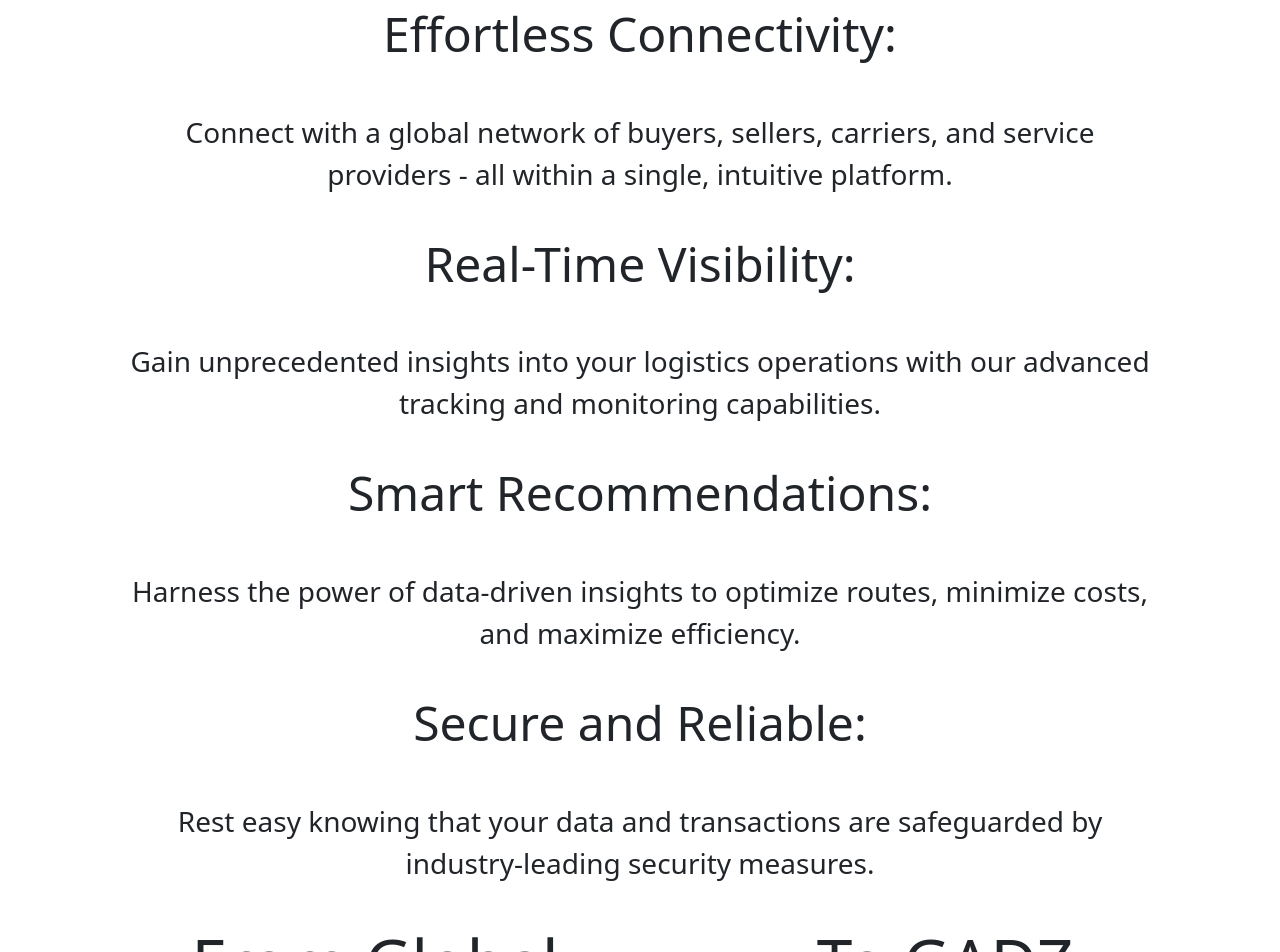
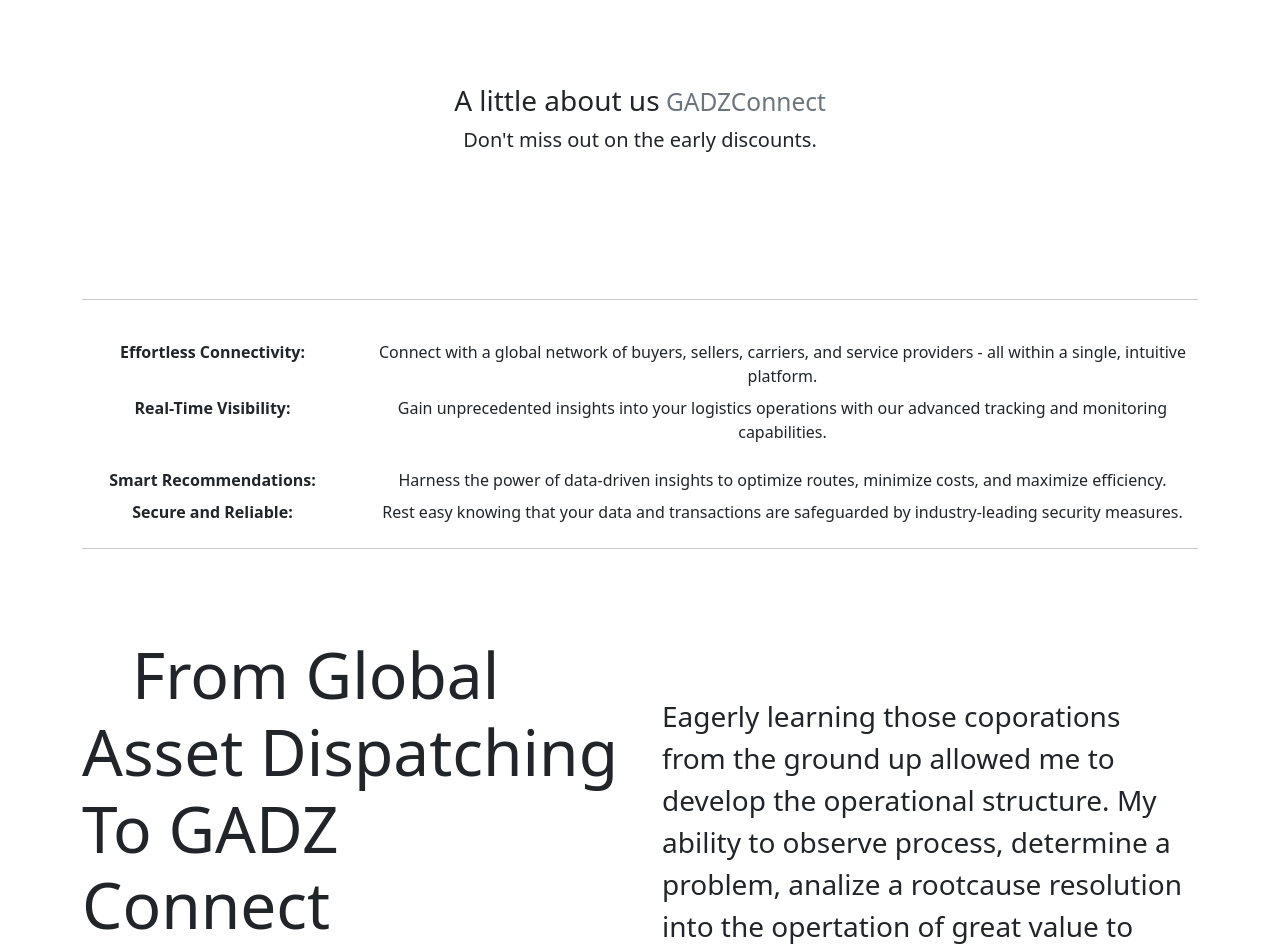
Before and after one commit to dagreatcode/GADZ, a React (Create React App) app in the folder client/: page /Bio in a window 1280 px wide. Shown: the part 1220-2172 px from the top of the page. Built offline with nearby package versions, Linux system fonts and the light colour scheme.

Commit message:
more formatting

```diff
--- a/client/src/containers/AboutUs/globalassetdispatching/Biography/Bio.tsx
+++ b/client/src/containers/AboutUs/globalassetdispatching/Biography/Bio.tsx
@@ -35,83 +35,117 @@
               alt="connecting dots"
             />
           </div>
+          <div style={{ padding: "10%" }}>
+            {" "}
+            <h3>
+              A little about us
+              <small className="text-muted"> GADZConnect</small>
+            </h3>
+            <blockquote className="blockquote">
+              <p className="mb-0">Don't miss out on the early discounts.</p>
+            </blockquote>
+          </div>
           <hr />
-          <h1 className="display-5">Effortless Connectivity:</h1>
-          <div className="fs-3" style={{ padding: "40px" }}>
+          <br />
+          <dl className="row">
+            <dt className="col-sm-3">Effortless Connectivity:</dt>
+            <dd className="col-sm-9">
               Connect with a global network of buyers, sellers, carriers, and
-            service providers - all within a single, intuitive platform.
-          </div>
-          <h1 className="display-5">Real-Time Visibility:</h1>
-          <div className="fs-3" style={{ padding: "40px" }}>
-            Gain unprecedented insights into your logistics operations with our
-            advanced tracking and monitoring capabilities.
-          </div>
-          <h1 className="display-5">Smart Recommendations: </h1>
-          <div className="fs-3" style={{ padding: "40px" }}>
+              service providers - all within a single, intuitive platform.{" "}
+            </dd>
+
+            <dt className="col-sm-3">Real-Time Visibility:</dt>
+            <dd className="col-sm-9">
+              <p>
+                Gain unprecedented insights into your logistics operations with
+                our advanced tracking and monitoring capabilities.
+              </p>
+              {/* <p>Donec id elit non mi porta gravida at eget metus.</p> */}
+            </dd>
+
+            <dt className="col-sm-3">Smart Recommendations:</dt>
+            <dd className="col-sm-9">
               Harness the power of data-driven insights to optimize routes,
               minimize costs, and maximize efficiency.{" "}
+            </dd>
+
+            <dt className="col-sm-3 text-truncate">Secure and Reliable:</dt>
+            <dd className="col-sm-9">
+              Rest easy knowing that your data and transactions are safeguarded
+              by industry-leading security measures.
+            </dd>
+
+            {/* <dt className="col-sm-3">Nesting</dt>
+            <dd className="col-sm-9">
+              <dl className="row">
+                <dt className="col-sm-4">Nested definition list</dt>
+                <dd className="col-sm-8">
+                  Aenean posuere, tortor sed cursus feugiat, nunc augue blandit
+                  nunc.
+                </dd>
+              </dl>
+            </dd> */}
+          </dl>
         </div>
-          <h1 className="display-5">Secure and Reliable: </h1>
-          <div className="fs-3" style={{ padding: "40px" }}>
-            Rest easy knowing that your data and transactions are safeguarded by
-            industry-leading security measures.
-          </div>
+        <hr />
+        <br />
+        <br />
+        <br />
         <div id="biogrid" className="row">
           <div className="col-md-6 col-xs-12">
-              <strong className="display-3" style={{ padding: "40px" }}>
-                {" "}
-                From Global Asset Dispatching
+            <strong
+              className="display-3"
+              style={{ padding: "50px", textAlign: "center", top: "50%" }}
+            >
+              From Global Asset Dispatching To GADZ Connect
             </strong>
             <br />
             <br />
-              <p className="fs-3" style={{ padding: "40px" }}>
+            <p className="fs-3" style={{ padding: "10px" }}>
               I embrace being an asset in everything I do. My journey in life
               has installed a great belief in trusting the process. Life
-                accomplishmemts will grant you the pleasure of what it looks
-                like to be creative, resilient and significant”! Who Is Shamira
-                Carter? Born in Philadephia, PA My career path has built the
-                foundation of my lif. I consider myself an asset in everything I
-                do. Every since I was a child, I always felt i can do anything
-                that comes to mind. This allowed me to become boldly successful
-                in climbing the latter across corporations I have worked for in
-                the past. That mindset of becoming one of the best provided me
-                the luxury of traveling abroad, applying the ability to scale up
-                operations as a asset leader. My desire is to partner with
-                businesses seeking to put a root cause to their challeges and
-                produce a solution that fits! CONTACT Career Early work Early in
-                2009 I started my corporate career in the records management,
-                digital imaging, document perservation industry and operational
-                development industry.
+              accomplishmemts will grant you the pleasure of what it looks like
+              to be creative, resilient and significant”! Who Is Shamira Carter?
+              Born in Philadephia, PA My career path has built the foundation of
+              my lif. I consider myself an asset in everything I do. Every since
+              I was a child, I always felt i can do anything that comes to mind.
+              This allowed me to become boldly successful in climbing the latter
+              across corporations I have worked for in the past. That mindset of
+              becoming one of the best provided me the luxury of traveling
+              abroad, applying the ability to scale up operations as a asset
+              leader. My desire is to partner with businesses seeking to put a
+              root cause to their challeges and produce a solution that fits!
+              CONTACT Career Early work Early in 2009 I started my corporate
+              career in the records management, digital imaging, document
+              perservation industry and operational development industry.
             </p>
           </div>
           <div className="col-md-6 col-xs-12">
-              <strong className="display-3" style={{ padding: "40px" }}>
+            {/* <strong className="display-3" style={{ padding: "40px" }}>
                 To GADZ Connect
-              </strong>
+              </strong> */}
             <br />
             <br />
-              <p className="fs-3" style={{ padding: "40px" }}>
+            <p className="fs-3" style={{ padding: "10px" }}>
               Eagerly learning those coporations from the ground up allowed me
               to develop the operational structure. My ability to observe
-                process, determine a problem, analize a rootcause resolution
-                into the opertation of great value to one's business objective.
-                My gift of leadership has granted me leverage in helping people
-                and operations grow in meeting its highest potential by
-                implementing my exceptional customer servicer experienc,
-                business consulting and people leader skills. Gracefully, I have
-                been able to install this ability in everything I do and now I
-                desire to provide this service in a partnerships from my
-                business to your business! Breakthrough My breakthrough into
-                this journey began in early 2020. I decided to take the leap of
-                faith by implanting myself into the world of enterprenuership.
-                My passion of being an asset of my own business and partnering
-                with like minded people to build a healthy and wealthy business
-                to business collaboration. Leading With Integrity! Our core
-                values: 1. Trust 2. Resilence 3. Transparency 4. Reliable
-                Leading With Integrity! Our core values: 1. Trust 2. Resilence
-                3. Transparency 4. Reliable
+              process, determine a problem, analize a rootcause resolution into
+              the opertation of great value to one's business objective. My gift
+              of leadership has granted me leverage in helping people and
+              operations grow in meeting its highest potential by implementing
+              my exceptional customer servicer experienc, business consulting
+              and people leader skills. Gracefully, I have been able to install
+              this ability in everything I do and now I desire to provide this
+              service in a partnerships from my business to your business!
+              Breakthrough My breakthrough into this journey began in early
+              2020. I decided to take the leap of faith by implanting myself
+              into the world of enterprenuership. My passion of being an asset
+              of my own business and partnering with like minded people to build
+              a healthy and wealthy business to business collaboration. Leading
+              With Integrity! Our core values: 1. Trust 2. Resilence 3.
+              Transparency 4. Reliable Leading With Integrity! Our core values:
+              1. Trust 2. Resilence 3. Transparency 4. Reliable
             </p>
-            </div>
           </div>
         </div>
       </div>
--- a/client/src/containers/AboutUs/globalassetdispatching/DispatchAgreement/DispatchAgreement.jsx
+++ b/client/src/containers/AboutUs/globalassetdispatching/DispatchAgreement/DispatchAgreement.jsx
@@ -39,58 +39,7 @@
               alt="talks"
             />
           </div>
-          <div>
-            {" "}
-            <h3>
-              Fancy display heading
-              <small className="text-muted"> With faded secondary text</small>
-            </h3>
-            <blockquote className="blockquote">
-              <p className="mb-0">
-                Lorem ipsum dolor sit amet, consectetur adipiscing elit. Integer
-                posuere erat a ante.
-              </p>
-            </blockquote>
-          </div>
-          <dl className="row">
-            <dt className="col-sm-3">Description lists</dt>
-            <dd className="col-sm-9">
-              A description list is perfect for defining terms.
-            </dd>
 
-            <dt className="col-sm-3">Euismod</dt>
-            <dd className="col-sm-9">
-              <p>
-                Vestibulum id ligula porta felis euismod semper eget lacinia
-                odio sem nec elit.
-              </p>
-              <p>Donec id elit non mi porta gravida at eget metus.</p>
-            </dd>
-
-            <dt className="col-sm-3">Malesuada porta</dt>
-            <dd className="col-sm-9">
-              Etiam porta sem malesuada magna mollis euismod.
-            </dd>
-
-            <dt className="col-sm-3 text-truncate">
-              Truncated term is truncated
-            </dt>
-            <dd className="col-sm-9">
-              Fusce dapibus, tellus ac cursus commodo, tortor mauris condimentum
-              nibh, ut fermentum massa justo sit amet risus.
-            </dd>
-
-            <dt className="col-sm-3">Nesting</dt>
-            <dd className="col-sm-9">
-              <dl className="row">
-                <dt className="col-sm-4">Nested definition list</dt>
-                <dd className="col-sm-8">
-                  Aenean posuere, tortor sed cursus feugiat, nunc augue blandit
-                  nunc.
-                </dd>
-              </dl>
-            </dd>
-          </dl>
           <Link to="/Agreement">Let's Agree</Link>
         </div>
       </div>
```
Lines whose indentation alone changed are shown as unchanged.
